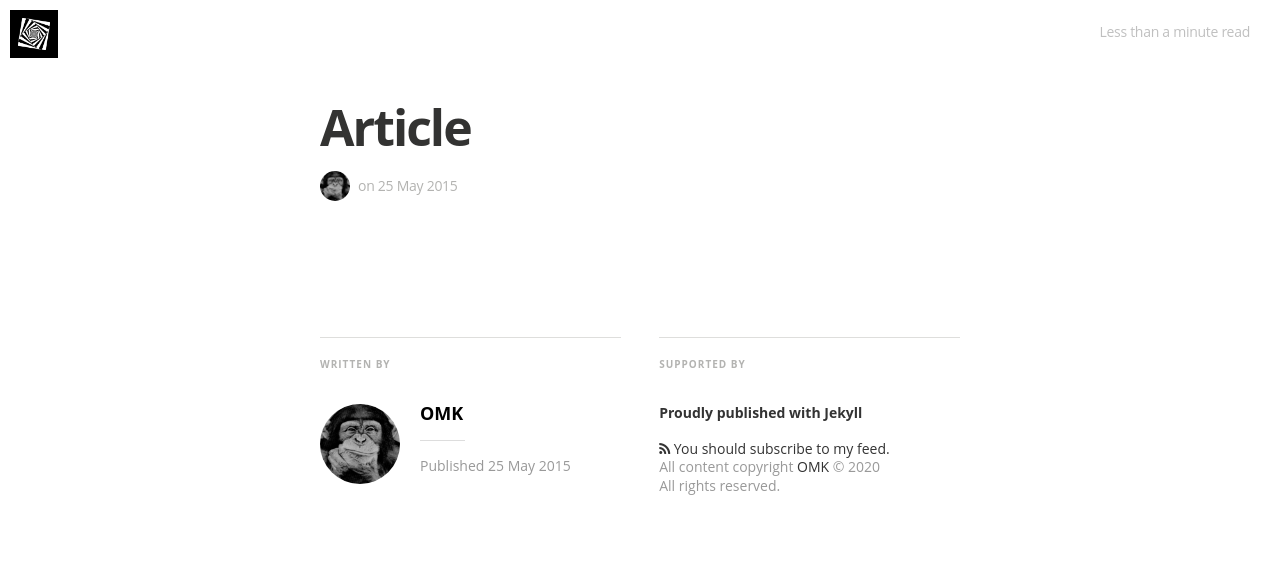
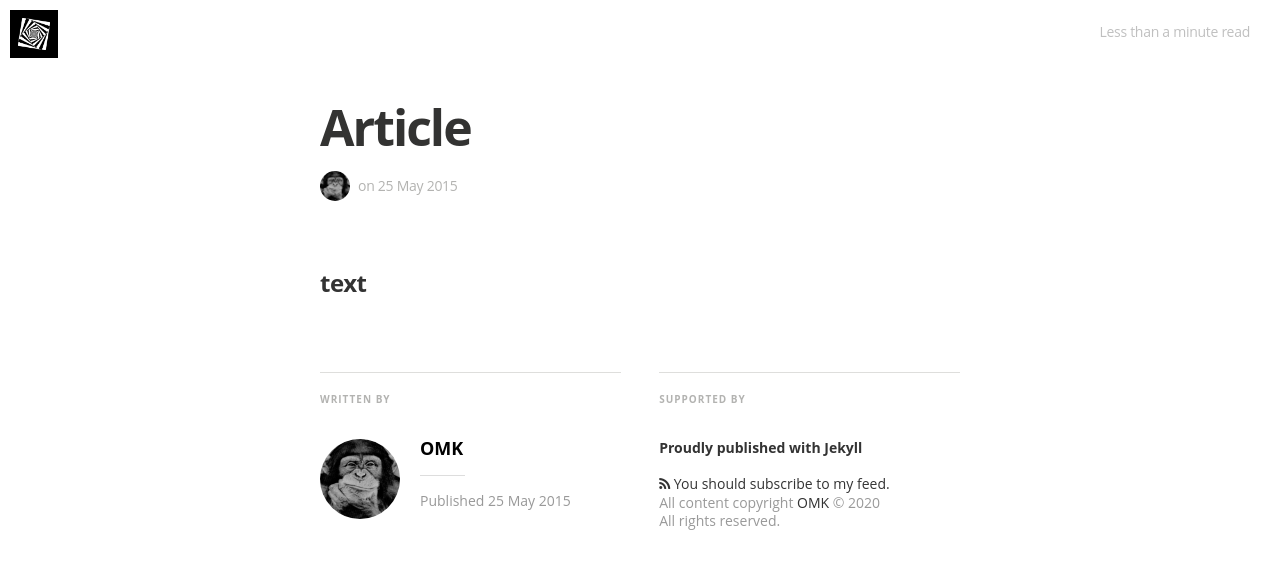
Before and after one commit to LCTyrell/LCTyrell.github.io, a Jekyll site: the page built from _posts/2019-05-25-art_bookstore.markdown, in a window 1280 px wide. Shown: the top 585 px of the page. Built offline with Jekyll 4.4.1, drawn with Linux system fonts in a browser that asks for light colours; nearby versions of some CDN libraries; some web fonts are replaced; grey boxes are pictures that could not be loaded.

Commit message:
Update 2019-05-25-art_bookstore.markdown

```diff
--- a/_posts/2019-05-25-art_bookstore.markdown
+++ b/_posts/2019-05-25-art_bookstore.markdown
@@ -6,3 +6,5 @@ categories: jekyll update
 tags:
 image:
 ---
+
+### text
```
